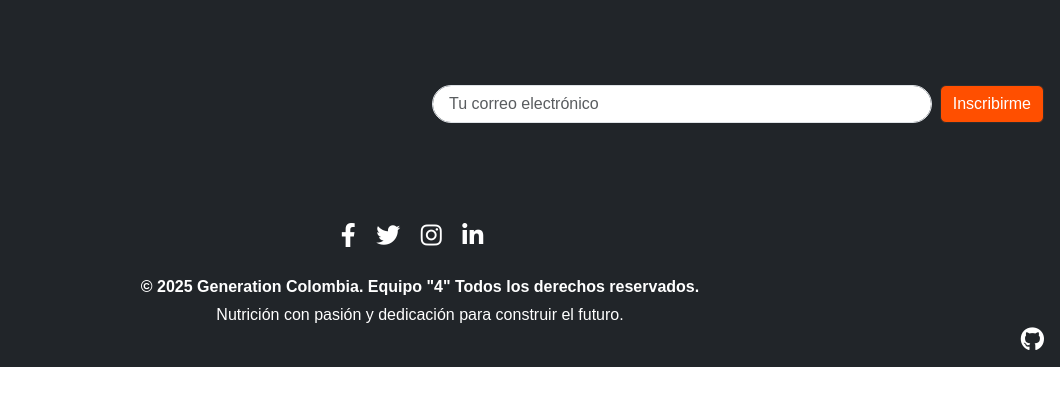
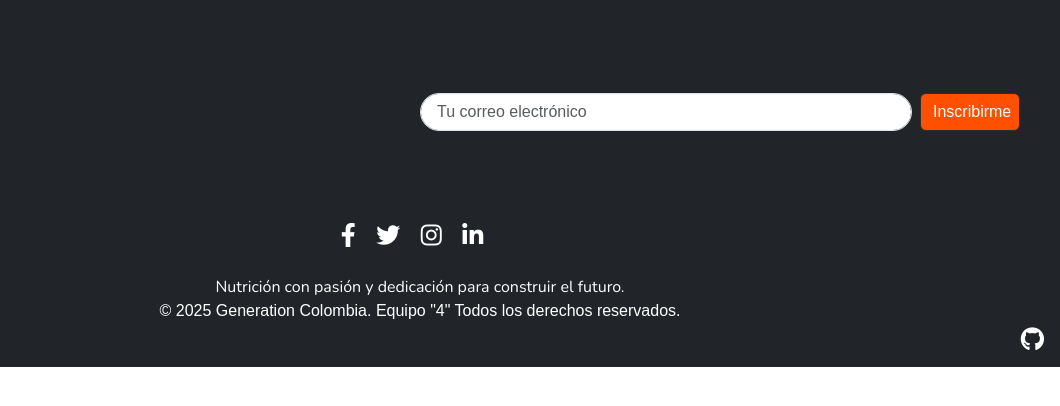
Before and after one commit to brigittechavez/Machotx, a plain HTML site: page components/footer.html in a window 1280 px wide. Shown: the full height of the page, 220-1280 px from the left. Drawn offline with nearby package versions, Linux system fonts and the light colour scheme; a web font is replaced by a local one.

Commit message:
se soluciona problema de titulos y los estilos

```diff
--- a/components/footer.html
+++ b/components/footer.html
@@ -6,12 +6,13 @@
         integrity="sha384-QWTKZyjpPEjISv5WaRU9OFeRpok6YctnYmDr5pNlyT2bRjXh0JMhjY6hW+ALEwIH" crossorigin="anonymous" />
     <link href="https://cdnjs.cloudflare.com/ajax/libs/font-awesome/6.0.0-beta3/css/all.min.css" rel="stylesheet">
     <link rel="stylesheet" href="/css/footer.css">
+    <link rel="stylesheet" href="/css/styles.css" rel="stylesheet">
 </head>
 
 
     <footer class="bg-dark text-white pt-4 pb-3 px-3">
         <div class="container-Footer">
-            <div class="row align-items-center mb-4">
+            <div class="row align-items-center mb-4" id="encabezado-footer">
                 <!-- Logo a la izquierda -->
                 <div class="col-md-6 text-center text-md-start mb-3 mb-md-0">
                     <img src="/assets/images/navIcon.png" alt="Logo" class="footer-logo">
@@ -41,10 +42,9 @@
             <!-- Párrafo inferior con icono de GitHub -->
             <div class="row">
                 <div class="col-12 text-center">
-                    <p class="mb-1" style="font-family: 'Anton', sans-serif;">© 2025 Generation Colombia. Equipo "4"
-                        Todos los derechos reservados.</p>
-                    <p class="mb-0" style="font-family: 'Nunito', sans-serif;">Nutrición con pasión y dedicación para
-                        construir el futuro.</p>
+                    <p class="mb-0">Nutrición con pasión y dedicación para construir el futuro.</p>
+                    <p class="mb-1" >&copy 2025 Generation Colombia. Equipo "4" Todos los derechos reservados.</p>
+
                 </div>
                 <!-- Icono de GitHub a la derecha -->
                 <div class="col-12 text-end">
--- a/css/carousel.css
+++ b/css/carousel.css
@@ -1,11 +1,13 @@
 .carousel {
+  padding-top: 4rem;
+  padding-bottom: 6rem;
   max-width: 1000px;
   margin: 0 auto;
   width: 100%;
 }
 
 .carousel-img {
-  height: 500px;
+  height: 600px;
   width: 100%;
   object-fit: cover;
   object-position: center;
--- a/css/footer.css
+++ b/css/footer.css
@@ -1,33 +1,40 @@
+@import url('https://fonts.googleapis.com/css2?family=Combo&family=Fredoka:wght@300..700&family=Genos:ital,wght@0,100..900;1,100..900&family=Joti+One&family=Knewave&family=Merienda:wght@300..900&family=Nunito:ital,wght@0,200..1000;1,200..1000&family=Playwrite+DE+Grund:wght@100..400&family=Slackey&display=swap');
+
 /* Estilo general para el footer */
 .container-Footer{
     font-family: 'Genos', sans-serif;
 
+
 }
 
+#encabezado-footer{
+    width: 100%;
+
+}
 /* Ajuste del tamaño del logo */
 footer img.footer-logo {
-    max-height: 150px; /* Puedes ajustar este valor según el tamaño que desees */
-    width: auto; /* Mantiene la proporción del logo */
+    max-height: 150px;
+    width: auto;
     margin-top: 25px;
 }
 
-/* Si deseas que el logo cambie de tamaño en pantallas más pequeñas */
 @media (max-width: 767px) {
     footer img.footer-logo {
-        max-height: 40px; /* Ajusta el tamaño del logo en pantallas más pequeñas */
+        max-height: 40px;
     }
 }
 
 /* Estilo del texto de los párrafos */
 footer p {
     font-family: 'Nunito', sans-serif;
-    color: white; /* Color de texto blanco para contrastar con el fondo oscuro */
+    color: white;
 }
 
-/* Personalización de los botones en el footer */
+
 footer .btn-primary {
-    background-color: #FF4F00; /* Color personalizado del botón */
-    border-color: #2E2E2E; /* Asegura que el borde también tenga el mismo color */
+    width: 100px;
+    background-color: #FF4F00;
+    border-color: #2E2E2E;
 }
 
 footer .btn-primary:hover {
@@ -53,15 +60,15 @@ footer .btn-primary:hover {
 
 /* Personalización del formulario */
 footer .form-control {
-    border-radius: 20px; /* Redondea los bordes del input */
-    padding-left: 1rem; /* Agrega espacio al interior del input */
+    border-radius: 20px;
+    padding-left: 1rem;
 }
 
 /* Estilo del texto inferior */
 footer .mb-1 {
-    font-family: 'Anton', sans-serif;
-    font-weight: bold;
-    color: white; /* Color de texto blanco */
+    font-family: "Genos", sans-serif;
+
+    color: white;
 }
 
 /* Iconos de redes sociales */
@@ -71,5 +78,5 @@ footer .fab {
 }
 
 footer .fab:hover {
-    color: #FF4F00; /* Cambia el color al pasar el mouse */
+    color: #FF4F00;
 }
--- a/css/productos.css
+++ b/css/productos.css
@@ -17,9 +17,11 @@ body{
     gap: 20px;
 }
 #productos h1{
+    background-color: rgba(255, 79, 0, 0.7);
+    box-shadow: 0 0 20px #FF4F00;
+    color: #fff;
     font-family: "Anton", sans-serif;
     font-size: 2.5rem;
-    color: #FF4F00;
     text-align: center;
 }
 .contenedor-productos {
--- /dev/null
+++ b/css/styles.css
@@ -0,0 +1,27 @@
+
+/* Estilos generales */
+@import url('https://fonts.googleapis.com/css2?family=Combo&family=Fredoka:wght@300..700&family=Genos:ital,wght@0,100..900;1,100..900&family=Joti+One&family=Knewave&family=Merienda:wght@300..900&family=Nunito:ital,wght@0,200..1000;1,200..1000&family=Playwrite+DE+Grund:wght@100..400&family=Slackey&display=swap');
+
+* {
+  margin: 0;
+  padding: 0;
+  box-sizing: border-box;
+}
+
+body {
+  font-family: 'Roboto', sans-serif;
+  font-size: 16px;
+  line-height: 1.5;
+  color: #333;
+}
+h1, h2 {
+    font-family: 'Anton', sans-serif;
+    text-transform: uppercase;
+    letter-spacing: 1px;
+    margin-bottom: 20px;
+
+  }
+
+p{
+    font-family: "Genos", sans-serif;
+}
```
Also changed, not shown: components/membresia.html (+1 -1 lines), css/membresia.css (+6 -2 lines), index.html (+1 -0 lines).
